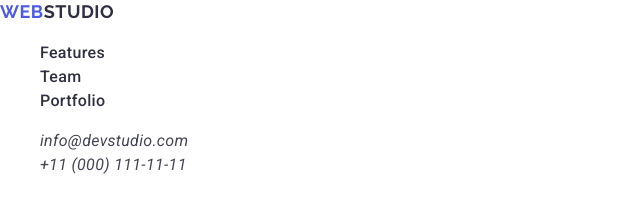
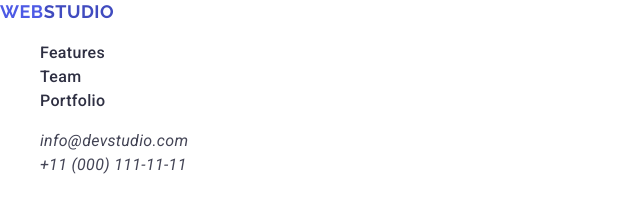
Before and after one commit to kirilluckov1228-lang/goit-markup-hw-02, a plain HTML site: page index.html in a window 1280 px wide. In both pictures the pointer is over the element 78 px from the left and 11 px from the top of the page. Shown: the top 220 px of the page, 0-640 px from the left. Drawn offline with nearby package versions, Linux system fonts and the light colour scheme.

Commit message:
add header

```diff
--- a/css/header.css
+++ b/css/header.css
@@ -36,3 +36,8 @@
 .logo span {
   color: #2e2f42;
 }
+
+.logo span:hover,
+.logo span:focus {
+  color: #404bbf;
+}
```
Also changed, not shown: css/footer.css (line endings or trailing spaces).
